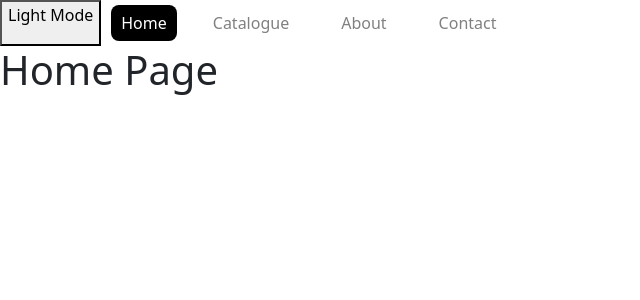
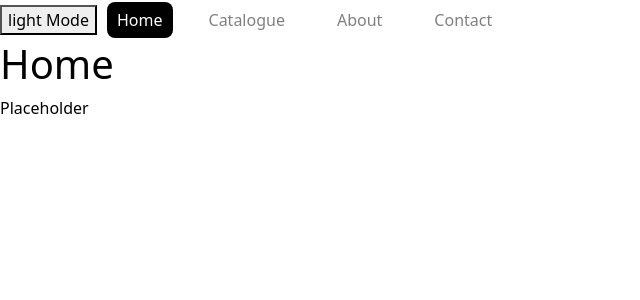
Before and after one commit to Ancedi/MeowStore_ReactVersion, a React (Vite) app: page / in a window 1280 px wide. Shown: the top 300 px of the page, without its empty margins (0-640 px from the left). Built offline with nearby package versions, Linux system fonts and the light colour scheme.

Commit message:
Theme Context Bug Fix Implementation, Updating css to reflect dark/light mode

```diff
--- a/src/App.jsx
+++ b/src/App.jsx
@@ -1,5 +1,7 @@
 // React Router imports — enables routing, navigation, and nested layouts
-import {BrowserRouter, Routes, Route, Link, Outlet, NavLink, useParams} from 'react-router-dom';
+import {BrowserRouter, Routes, Route, NavLink} from 'react-router-dom';
+import { useTheme } from './context/ThemeContext';
+import './css/ThemeStyle.css';
 
 // Page and component imports
 import Home from './pages/Home';
@@ -9,34 +11,39 @@ import Catalogue from './pages/Catalogue';
 
 // Global nav link styles — applies active/inactive states to navigation links
 import './css/NavLinkStyles.css';
-import { useTheme } from './context/ThemeContext';
 
 const navLinkClass = ({isActive}) =>
   isActive ? "nav-link active" : "nav-link";
 
 function App() {
-  const {theme, toggleTheme} = useTheme();
+  const { theme, toggleTheme } = useTheme();
+
   return(
+    <div className={theme}>
       <BrowserRouter>
         <nav className="nav">
-        <div className={theme}>
+
           <button onClick={toggleTheme}>
-            <p>{theme} Mode</p>
+            {theme} Mode
           </button>
-        </div>
+
           <NavLink to="/" className={navLinkClass}>Home</NavLink>
           <NavLink to="/catalogue" className={navLinkClass}>Catalogue</NavLink>
           <NavLink to="/about" className={navLinkClass}>About</NavLink>
           <NavLink to="/contact" className={navLinkClass}>Contact</NavLink>
+
         </nav>
+
         <Routes>
           <Route path="/" element={<Home/>}/>
           <Route path="/catalogue" element={<Catalogue/>}/>
           <Route path="/about" element={<About/>}/>
           <Route path="/contact" element={<Contact/>}/>
         </Routes>
+
       </BrowserRouter>
+    </div>
   );
 }
 
-export default App
+export default App;
--- a/src/context/ThemeContext.jsx
+++ b/src/context/ThemeContext.jsx
@@ -3,11 +3,11 @@ import {createContext, useContext, useState} from 'react';
 const ThemeContext = createContext();
 
 export function ThemeProvider({children}){
-    const [theme, setTheme] = useState("Light");
+    const [theme, setTheme] = useState("light");
 
     function toggleTheme(){
         setTheme((prev) =>
-        prev === "Light" ? "Dark" : "Light"
+        prev === "light" ? "dark" : "light"
         );
     }
 
--- /dev/null
+++ b/src/css/ThemeStyle.css
@@ -0,0 +1,25 @@
+/* DARK MODE */
+.dark{
+    --bg: black;
+    --text: white;
+    --nav: gray;
+    --card: black;
+    --border: #444;
+
+    background-color: var(--bg);
+    color: var(--text);
+    min-height: 100vh;
+}
+
+/* LIGHT MODE*/
+.light{
+    --bg: white;
+    --text: black;
+    --nav: gray;
+    --card: white;
+    --border: #cccccc;
+
+    background-color: var(--bg);
+    color: var(--text);
+    min-height: 100vh;
+}
--- a/src/pages/Catalogue.jsx
+++ b/src/pages/Catalogue.jsx
@@ -38,7 +38,7 @@ function Catalogue(){
                 {filteredSearch.map((cat) =>{
                     return (
                         <li className="card" key={cat.breeds[0].id}>
-                            <p>{cat.breeds[0].reference_image_id}</p>
+                            <img src={cat.url}/>
                             <p>{cat.breeds[0].name} Alt:{cat.breeds[0].alt_names || "N/A"}</p>
                             <p>{cat.breeds[0].origin}</p>
                             <p>{cat.breeds[0].temperament}</p>
--- a/src/pages/Home.jsx
+++ b/src/pages/Home.jsx
@@ -1,3 +1,8 @@
 export default function Home(){
-    return <h1>Home Page</h1>;
+    return (
+        <div>
+            <h1>Home</h1>
+            <p>Placeholder</p>
+        </div>
+    )
 }
```
Lines whose indentation alone changed are shown as unchanged.
